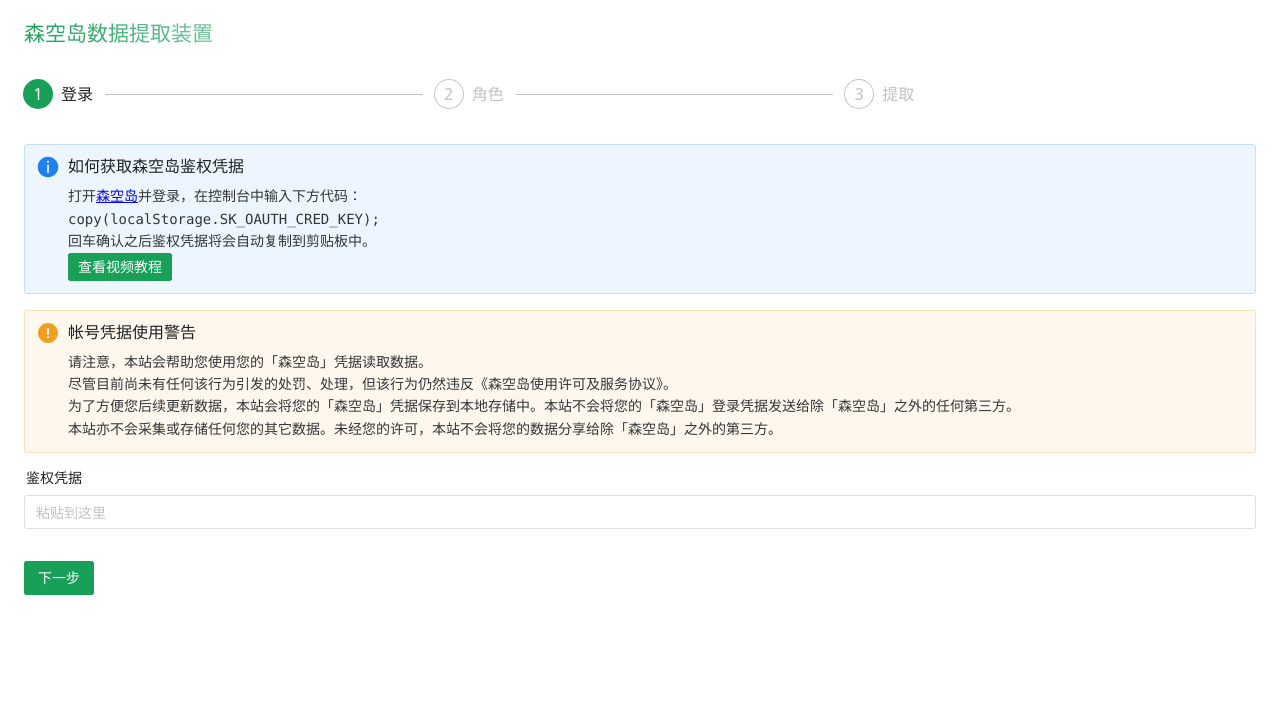
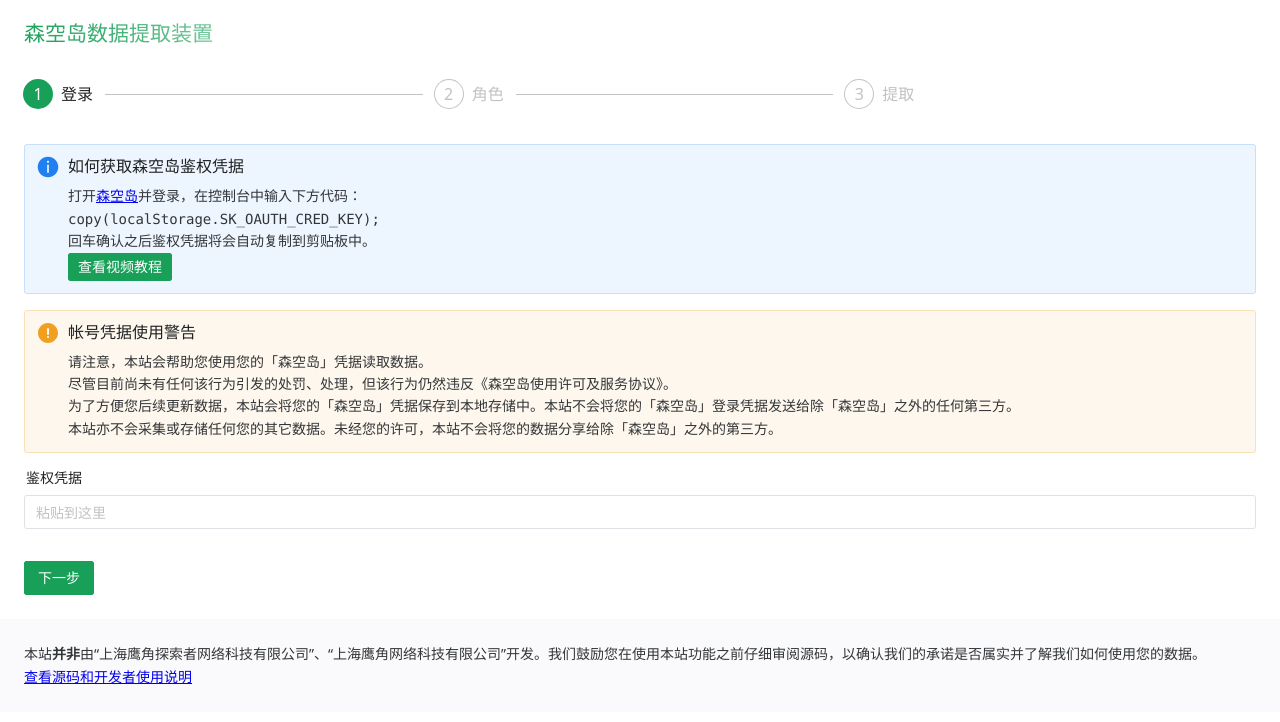
Before and after one commit to oott123/sklanding, a Vue app: page / in a window 1280 px wide. Shown: the top 722 px of the page. Built offline with nearby package versions, Linux system fonts and the light colour scheme.

Commit message:
chore: updates

```diff
--- a/components.d.ts
+++ b/components.d.ts
@@ -19,6 +19,7 @@
     NInput: typeof import('naive-ui')['NInput']
     NLayout: typeof import('naive-ui')['NLayout']
     NLayoutContent: typeof import('naive-ui')['NLayoutContent']
+    NLayoutFooter: typeof import('naive-ui')['NLayoutFooter']
     NLayoutHeader: typeof import('naive-ui')['NLayoutHeader']
     NLayoutSider: typeof import('naive-ui')['NLayoutSider']
     NList: typeof import('naive-ui')['NList']
--- a/src/components/Main.vue
+++ b/src/components/Main.vue
@@ -293,6 +293,11 @@
           </n-space>
         </div>
       </n-layout-content>
+      <n-layout-footer>
+        本站<strong>并非</strong>由“上海鹰角探索者网络科技有限公司”、“上海鹰角网络科技有限公司”开发。我们鼓励您在使用本站功能之前仔细审阅源码，以确认我们的承诺是否属实并了解我们如何使用您的数据。
+        <br />
+        <a href="https://github.com/oott123/sklanding" target="_blank">查看源码和开发者使用说明</a>
+      </n-layout-footer>
     </n-layout>
   </n-layout>
 </template>
```
